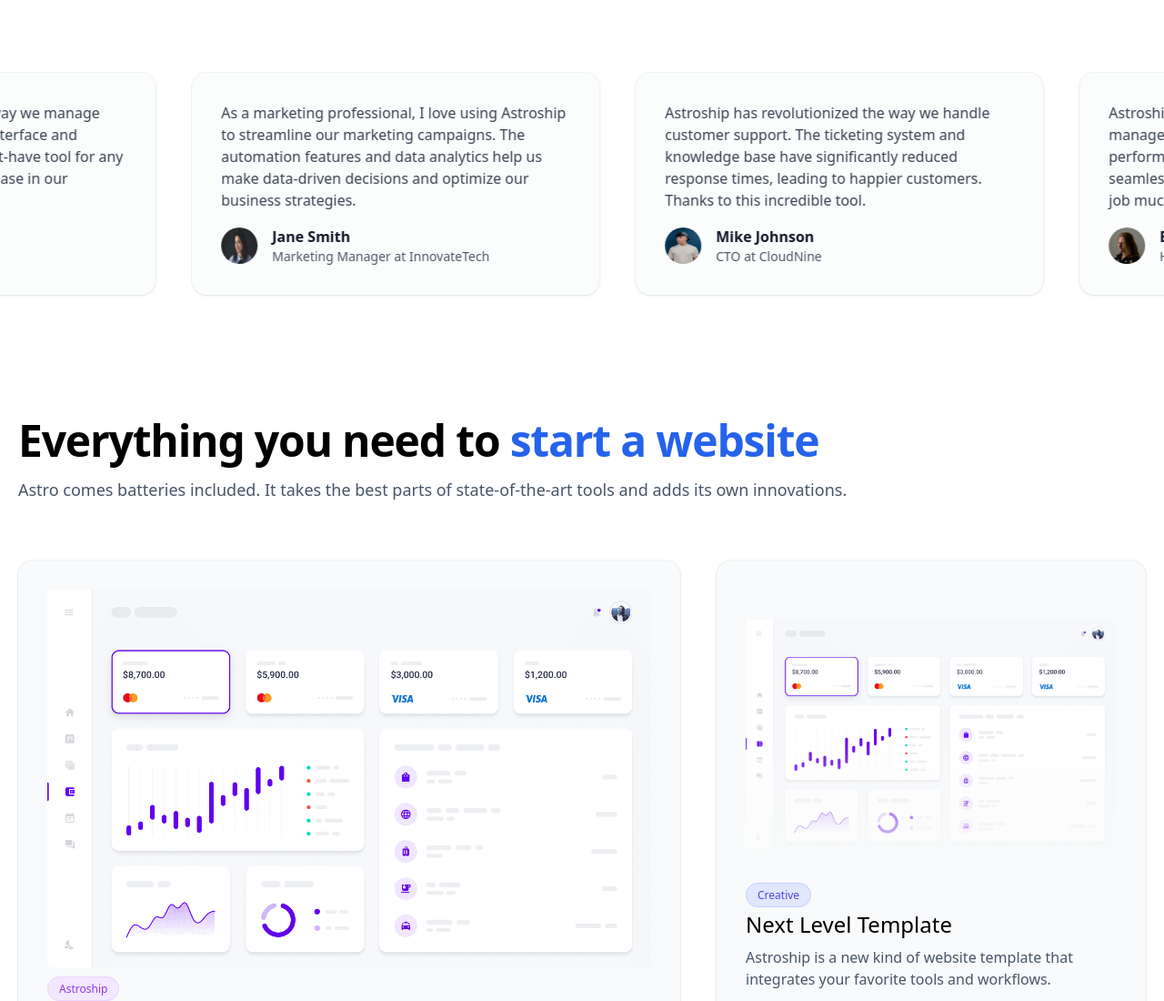
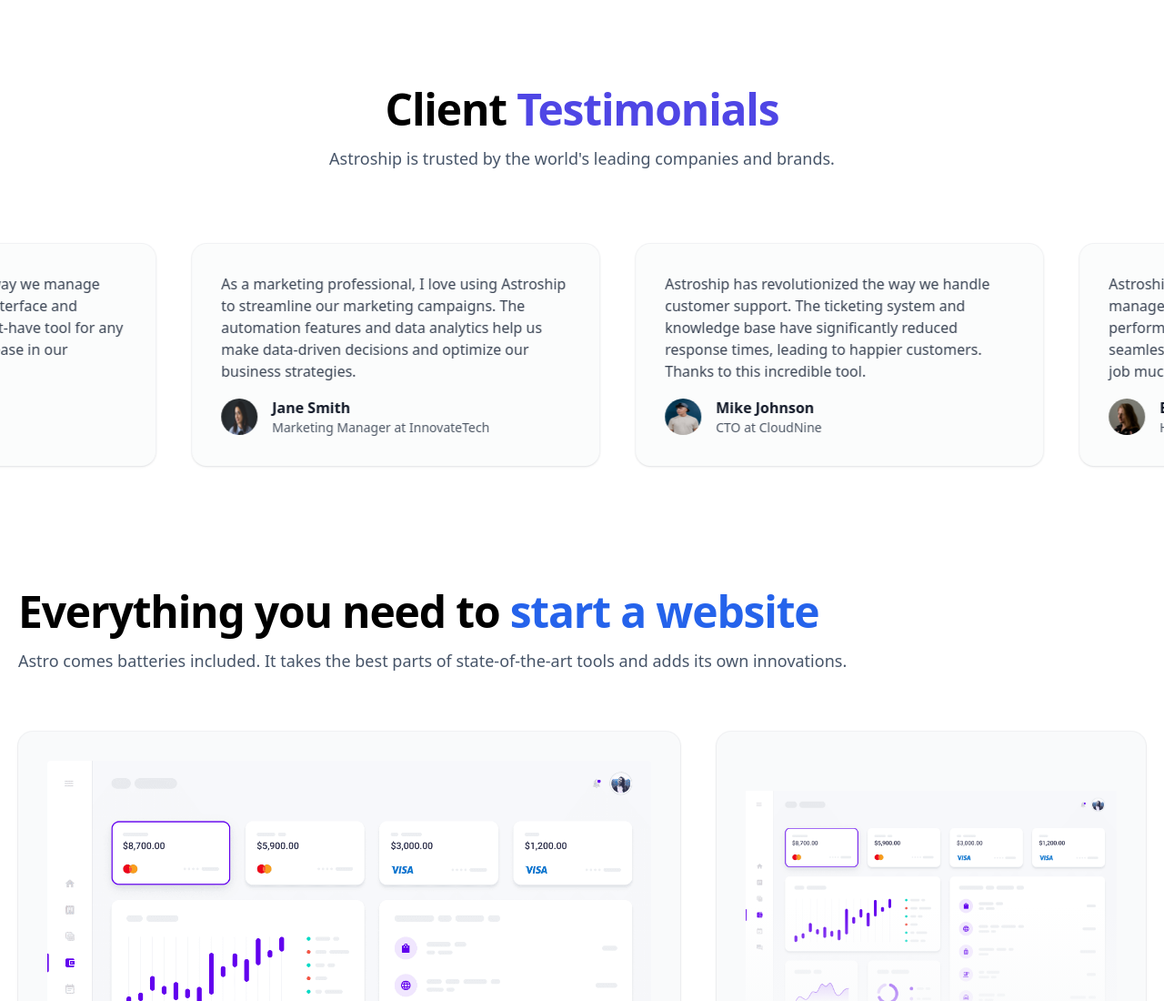
Before and after one commit to khoatang5462/astroship, a website: page src/astro.html in a window 1280 px wide. Shown: the top 1100 px of the page at 91% size. Drawn offline with nearby package versions, Linux system fonts and the light colour scheme.

Commit message:
first commit

```diff
--- a/src/astro.html
+++ b/src/astro.html
@@ -24,6 +24,16 @@
     <link rel="stylesheet" href="./style.css" />
   </head>
   <body>
+    <div class="max-w-screen-xl mx-auto px-5">
+      <div class="mt-24">
+        <h2 class="text-4xl lg:text-5xl font-bold lg:tracking-tight text-center">
+          Client
+          <span class="text-indigo-600">Testimonials</span>
+        </h2>
+        <p class="text-lg mt-4 text-slate-600 text-center"> Astroship is trusted by the world's leading companies and brands. </p>
+      </div>
+    </div>
+
     <div class="mt-10 relative overflow-x-clip">
       <div class="relative md:flex gap-10 overflow-hidden py-5 group">
         <div
```
